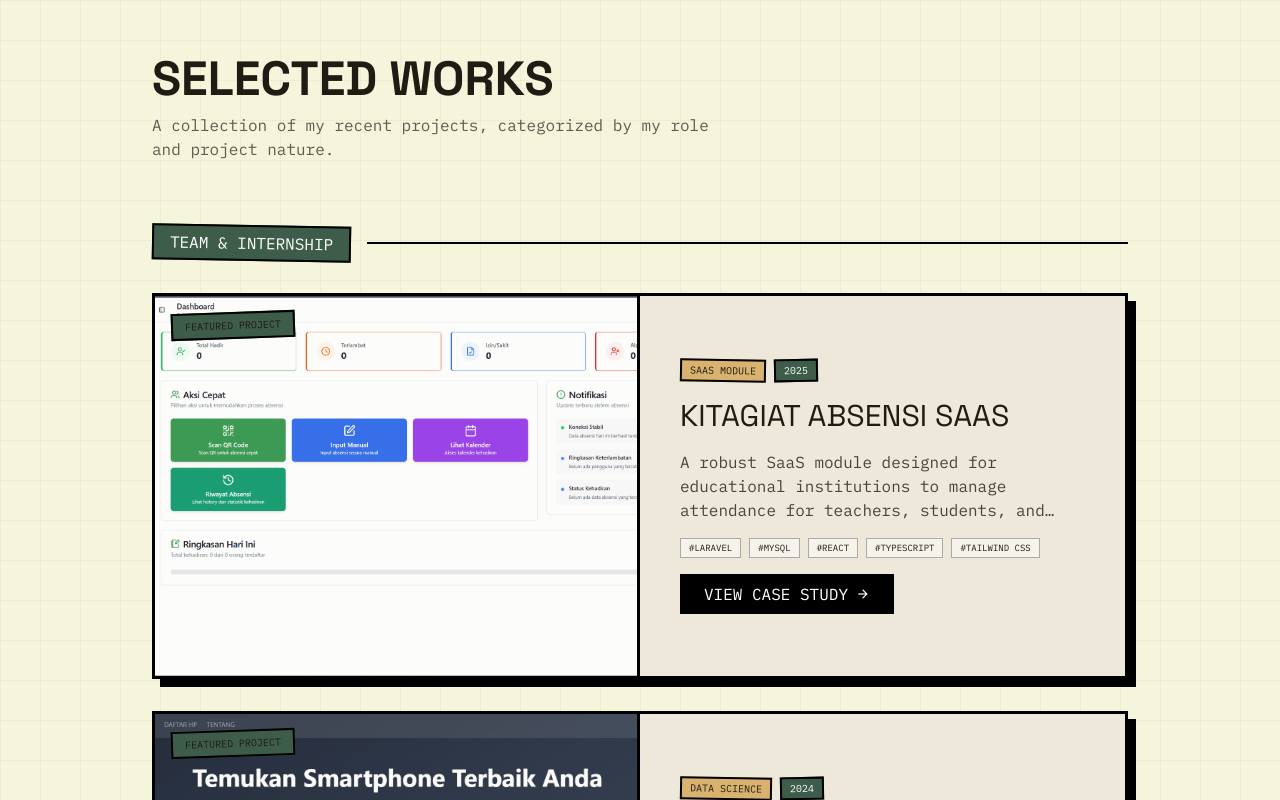
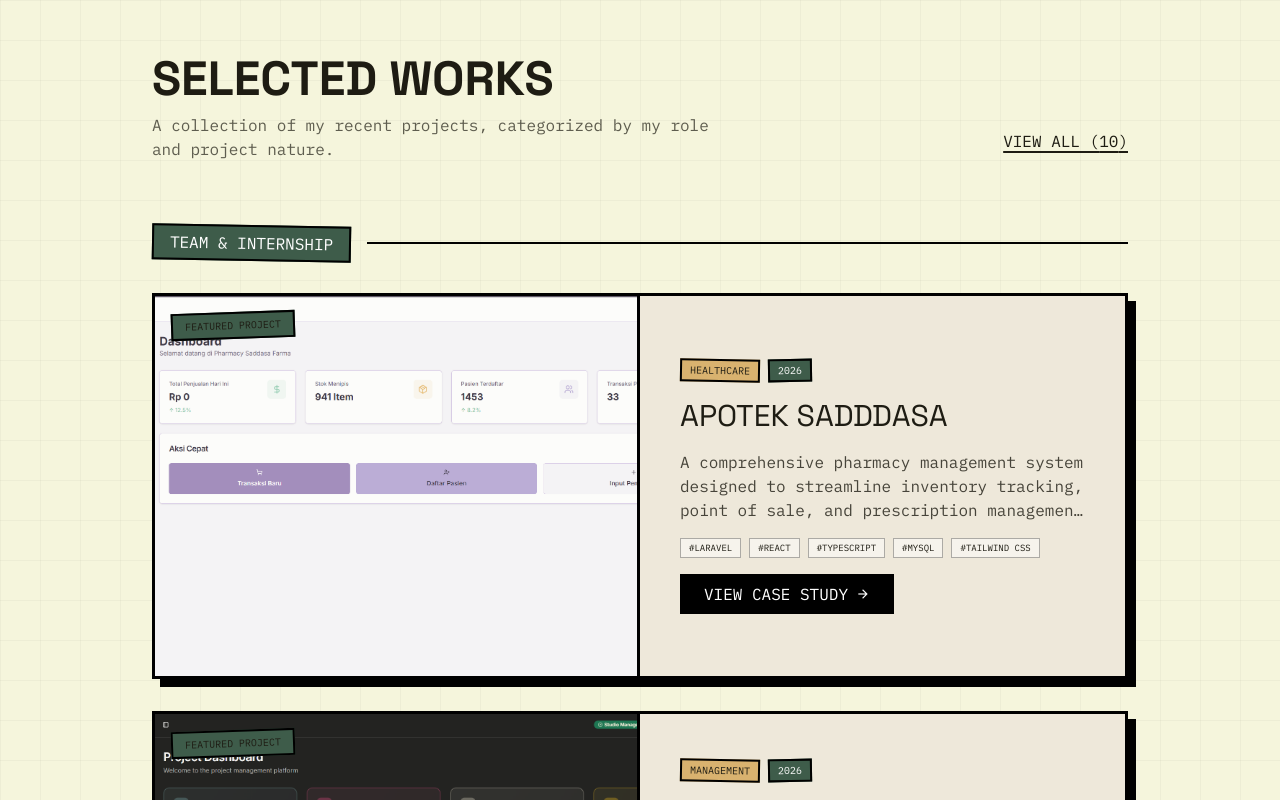
Before and after one commit to SantanaDwi29/neubrutalism_portofolio, a React (Vite) app: page / in a window 1280 px wide. Shown: the part 2880-3680 px from the top of the page. Built offline with nearby package versions, Linux system fonts and the light colour scheme.

Commit message:
feat: add project data models and initial portfolio content

```diff
--- a/src/data/projects.ts
+++ b/src/data/projects.ts
@@ -16,6 +16,46 @@ export interface Project {
 }
 
 export const projects: Project[] = [
+  {
+    id: 'apotek-sadddasa',
+    title: 'Apotek Sadddasa',
+    category: 'HEALTHCARE',
+    type: 'Team',
+    year: '2026',
+    description: 'A comprehensive pharmacy management system designed to streamline inventory tracking, point of sale, and prescription management with real-time stock alerts.',
+    images: [
+      '/projectt/saddasa/1.png',
+      '/projectt/saddasa/2.png',
+      '/projectt/saddasa/3.png'
+    ],
+    role: 'Full-stack Developer',
+    tech: ['Laravel', 'React', 'TypeScript', 'MySQL', 'Tailwind CSS', 'Spatie', 'Php Excel', 'React Scanner'],
+    challenges: 'Developing a highly accurate inventory system that handles thousands of SKU items and managing complex pharmaceutical regulations for prescription tracking.',
+    color: 'bg-primary-container'
+  },
+  {
+    id: 'saru-studio',
+    title: 'Saru Studio - Management',
+    category: 'MANAGEMENT',
+    type: 'Team',
+    year: '2026',
+    description: 'A comprehensive project management platform developed for Saru Studio to track project progress, resource allocation, and team collaboration effectively.',
+    images: [
+      '/projectt/sarustudio/1.png',
+      '/projectt/sarustudio/2.png',
+      '/projectt/sarustudio/3.png',
+      '/projectt/sarustudio/4.png',
+      '/projectt/sarustudio/5.png',
+      '/projectt/sarustudio/6.png',
+      '/projectt/sarustudio/7.png',
+      '/projectt/sarustudio/8.png',
+      '/projectt/sarustudio/9.png'
+    ],
+    role: 'Full-stack Developer',
+    tech: ['Laravel', 'React', 'TypeScript', 'MySQL', 'Tailwind CSS', 'Spatie', 'Php Excel', 'React Scanner', 'React Location'],
+    challenges: 'Implementing real-time data synchronization and building a dynamic Kanban board with drag-and-drop functionality using modern web technologies.',
+    color: 'bg-secondary-container'
+  },
   {
     id: 'kitagiat',
     title: 'Kitagiat Absensi SaaS',
```
